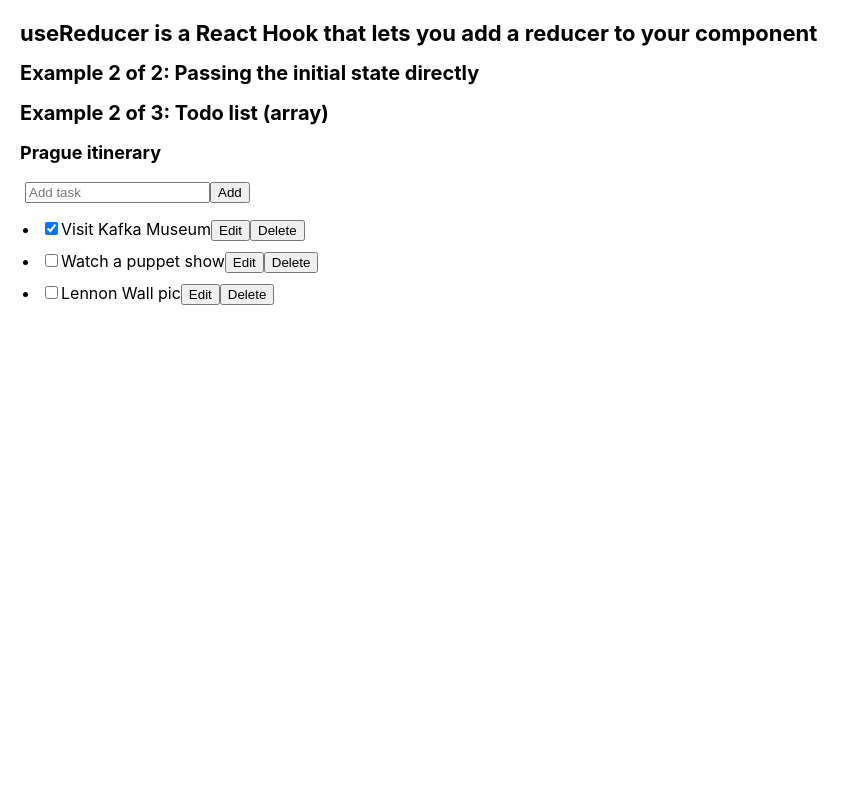
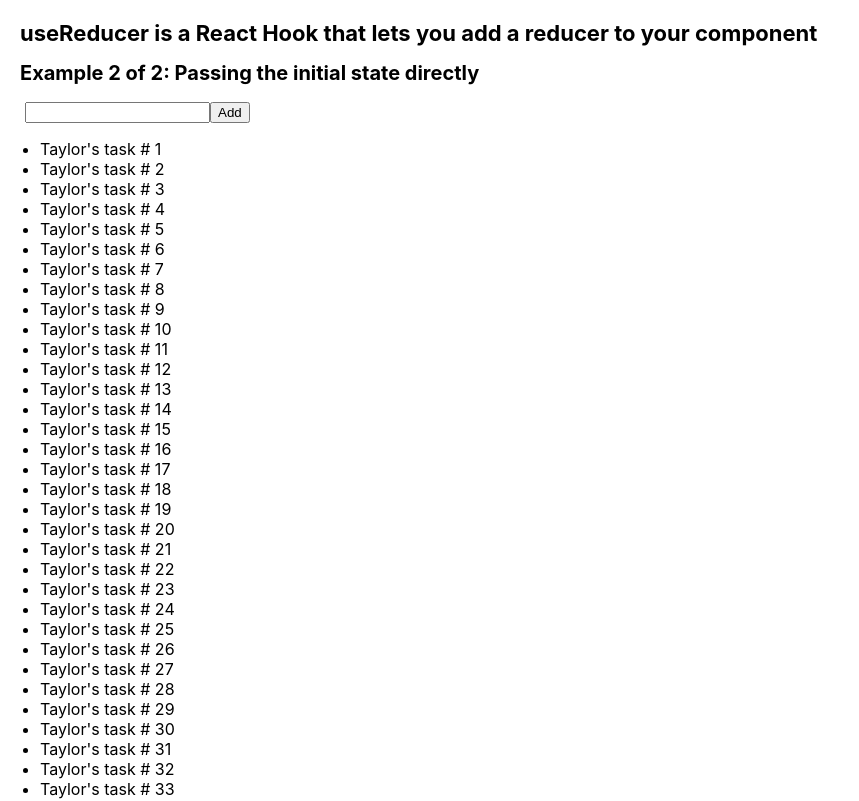
Before and after one commit to VladimirovMario/Sandbox, a React (Create React App) app in the folder 01. React documentation/03. API Reference/01. Hooks/: page / in a window 1280 px wide. Shown: the top 801 px of the page, without its empty margins (0-859 px from the left). Built offline with nearby package versions, Linux system fonts and the light colour scheme.

Commit message:
Passing the initial state directly

```diff
--- a/01. React documentation/03. API Reference/01. Hooks/src/components/UseReducer/PassingTheInitialStateDirectly/PassingTheInitialStateDirectly.js
+++ b/01. React documentation/03. API Reference/01. Hooks/src/components/UseReducer/PassingTheInitialStateDirectly/PassingTheInitialStateDirectly.js
@@ -1,7 +1,83 @@
+import { useReducer } from 'react';
+
 export default function PassingTheInitialStateDirectly() {
   return (
     <>
       <h2>Example 2 of 2: Passing the initial state directly</h2>
+      <App />
     </>
   );
 }
+
+function createInitialState(username) {
+  const initialTodos = [];
+  for (let i = 0; i < 50; i++) {
+    initialTodos.push({
+      id: i,
+      text: `${username}'s task # ${i + 1}`,
+    });
+  }
+  return {
+    draft: '',
+    todos: initialTodos,
+  };
+}
+
+function reducer(state, action) {
+  switch (action.type) {
+    case 'changed_draft': {
+      return {
+        draft: action.nextDraft,
+        todos: state.todos,
+      };
+    }
+    case 'added_todo': {
+      return {
+        draft: '',
+        todos: [
+          {
+            id: state.todos.length,
+            text: state.draft,
+          },
+          ...state.todos,
+        ],
+      };
+    }
+    default: {
+      throw Error('Unknown action: ' + action.type);
+    }
+  }
+}
+
+function TodoList({ username }) {
+  const [state, dispatch] = useReducer(reducer, createInitialState(username));
+  return (
+    <>
+      <input
+        value={state.draft}
+        onChange={(e) => {
+          dispatch({
+            type: 'changed_draft',
+            nextDraft: e.target.value,
+          });
+        }}
+      />
+      <button
+        onClick={() => {
+          dispatch({ type: 'added_todo' });
+        }}
+      >
+        Add
+      </button>
+      <ul>
+        {state.todos.map((item) => (
+          <li key={item.id}>{item.text}</li>
+        ))}
+      </ul>
+    </>
+  );
+}
+
+function App() {
+  return <TodoList username="Taylor" />;
+}
--- a/01. React documentation/03. API Reference/01. Hooks/src/components/UseReducer/UseReducer.js
+++ b/01. React documentation/03. API Reference/01. Hooks/src/components/UseReducer/UseReducer.js
@@ -1,6 +1,6 @@
 import PassingTheInitialStateDirectly from './PassingTheInitialStateDirectly/PassingTheInitialStateDirectly';
 // import PassingTheInitializerFunction from './PassingTheInitializerFunction/PassingTheInitializerFunction';
-import TodoListArray from './TodoListArray/TodoListArray';
+// import TodoListArray from './TodoListArray/TodoListArray';
 // import FormObject from './FormObject/FormObject';
 // import AddingAReducerToAComponent from './AddingAReducerToAComponent/AddingAReducerToAComponent';
 
@@ -12,7 +12,7 @@ export default function UseReducer() {
       </h1>
       <PassingTheInitialStateDirectly />
       {/* <PassingTheInitializerFunction /> */}
-      <TodoListArray />
+      {/* <TodoListArray /> */}
       {/* <FormObject /> */}
       {/* <AddingAReducerToAComponent /> */}
     </>
```
